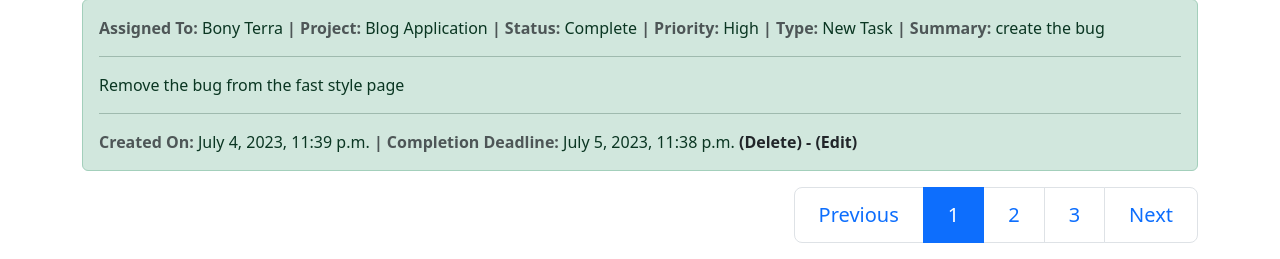
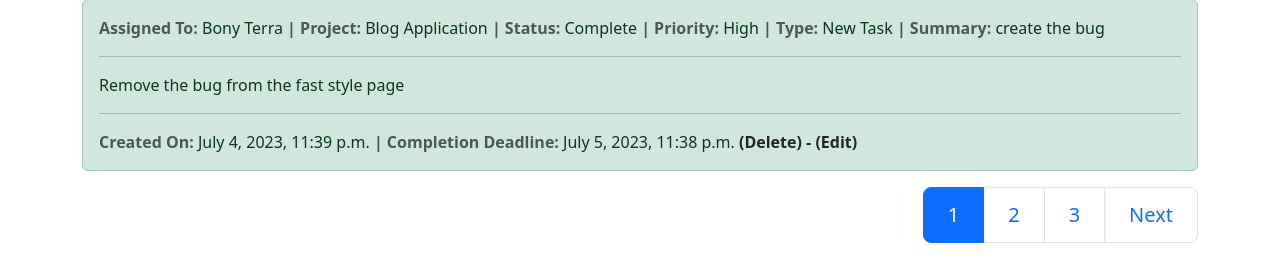
Before and after one commit to vinaycchndra/xIRA, a Django app: page /ticket/manage/ in a window 1280 px wide. Shown: the part 643-902 px from the top of the page. Run offline with Django 4.2, Linux system fonts and the light colour scheme; a user stored in the database is signed in; data comes from the database, SQL or seed files in the repository; both versions use the stored data as it was after the commit.

Commit message:
pagination implemented for ticket manger board

```diff
--- a/templates/manage_ticket.html
+++ b/templates/manage_ticket.html
@@ -112,9 +112,18 @@
 
 <nav aria-label="Page navigation example">
 	  <ul class="pagination justify-content-end pagination-lg">
-		<li class="page-item"><a class="page-link" href="#">Previous</a></li>
-			  {% for page_no in  tasks.paginator.page_range %}
+		{% if url %}
+		  	{% if tasks.has_previous %}
+		  		<li class="page-item"><a class="page-link" href="{{url}}&page={{tasks.previous_page_number}}">Previous</a></li>
+		  	{% endif %}
+		{%  else %}
+		  	{% if tasks.has_previous %}
+		  		<li class="page-item"><a class="page-link" href="?page={{tasks.previous_page_number}}">Previous</a></li>
+		  	{% endif %}
+		{% endif %}
 
+
+			  {% for page_no in tasks.paginator.page_range %}
 		  		{% if tasks.number == page_no %}
 					{% if url %}
 		  				<li class="page-item active"><a class="page-link" href="{{url}}&page={{page_no}}">{{page_no}}</a></li>
@@ -129,7 +138,15 @@
 		  			{% endif %}
 		  		{% endif %}
 		  	{% endfor %}
-		<li class="page-item"><a class="page-link" href="#">Next</a></li>
+		{% if url %}
+		  	{% if tasks.has_next %}
+		  		<li class="page-item"><a class="page-link" href="{{url}}&page={{tasks.next_page_number}}">Next</a></li>
+		  	{% endif %}
+		{%  else %}
+		  	{% if tasks.has_next %}
+		  		<li class="page-item"><a class="page-link" href="?page={{tasks.next_page_number}}">Next</a></li>
+		  	{% endif %}
+		{% endif %}
 	  </ul>
 </nav>
 
```
Also changed, not shown: db.sqlite3.
